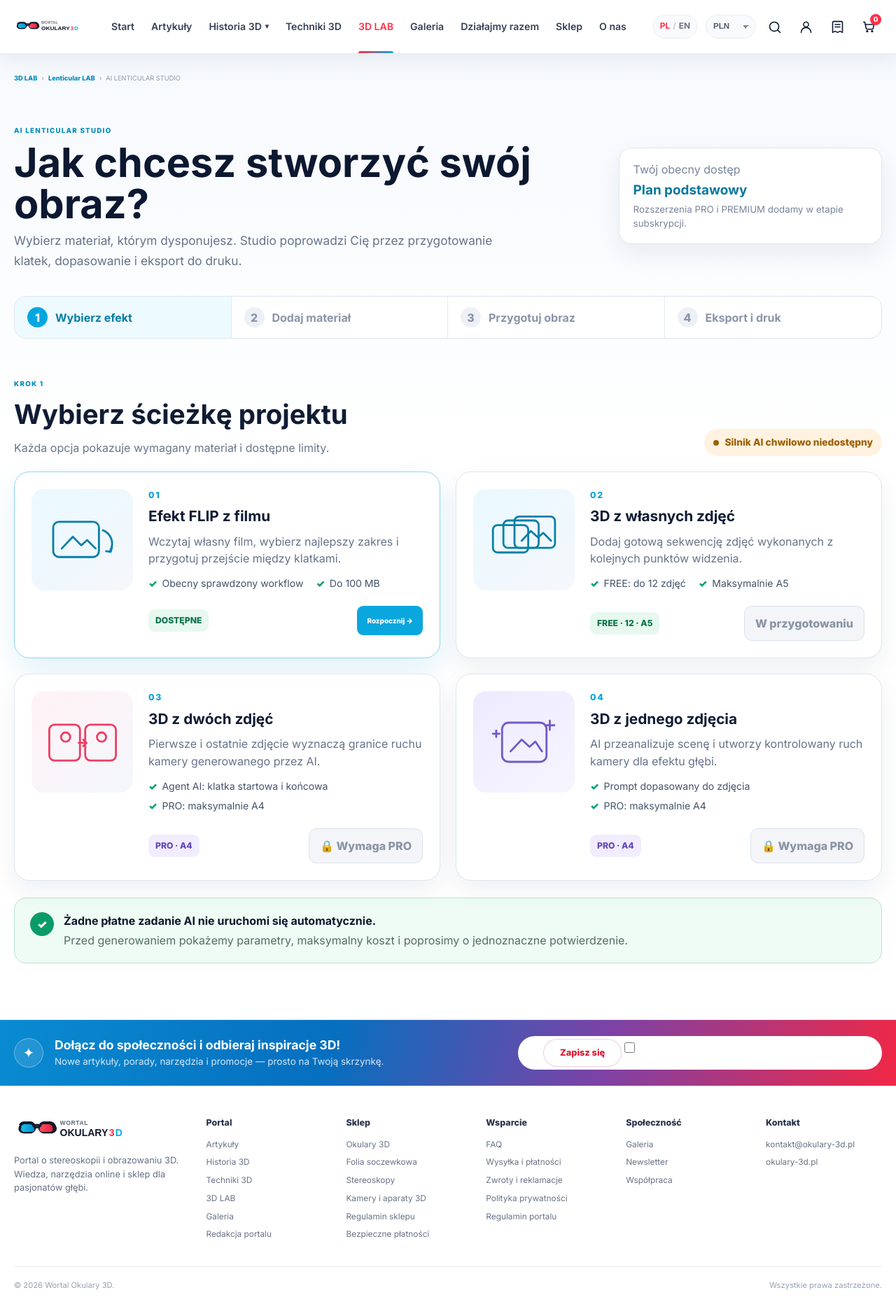
After one commit to DarekK1970/okulary-3d, a Laravel app: page /pl/lab/lenticular/studio in a window 1280 px wide. The commit adds this page. Shown: the whole page at 70% size. Run offline with Laravel 12, Linux system fonts and the light colour scheme; a user stored in the database is signed in; data comes from the database, SQL or seed files in the repository; data that the repository does not hold is empty; style sheets or scripts are compiled from the project's sources; some libraries are stand-ins or nearby versions.

Commit message:
Add AI Lenticular Studio project selector

```diff
--- a/app/Http/Controllers/LabController.php
+++ b/app/Http/Controllers/LabController.php
@@ -2,6 +2,9 @@
 
 namespace App\Http\Controllers;
 
+use App\Models\User;
+use App\Services\FalAiSettingsService;
+use Illuminate\Http\Request;
 use Illuminate\View\View;
 
 class LabController extends Controller
@@ -26,6 +29,14 @@ class LabController extends Controller
         return view('lab.lenticular');
     }
 
+    public function lenticularStudio(Request $request, string $locale, FalAiSettingsService $settings): View
+    {
+        return view('lab.lenticular-studio', [
+            'falReady' => $settings->configured(),
+            'accessPlan' => $request->user()?->role === User::ROLE_SUPER_ADMIN ? 'premium' : 'free',
+        ]);
+    }
+
     public function mpo(string $locale): View
     {
         return view('lab.mpo');
--- /dev/null
+++ b/lang/pl/lenticular_studio.php
@@ -0,0 +1,22 @@
+<?php
+
+return [
+    'open' => 'Otwórz AI LENTICULAR STUDIO',
+    'meta_title' => 'AI LENTICULAR STUDIO',
+    'meta_description' => 'Wybierz sposób przygotowania obrazu lentikularnego z filmu, sekwencji albo zdjęć wspomaganych przez AI.',
+    'title' => 'Jak chcesz stworzyć swój obraz?',
+    'description' => 'Wybierz materiał, którym dysponujesz. Studio poprowadzi Cię przez przygotowanie klatek, dopasowanie i eksport do druku.',
+    'your_plan' => 'Twój obecny dostęp', 'free_plan' => 'Plan podstawowy', 'free_plan_help' => 'Rozszerzenia PRO i PREMIUM dodamy w etapie subskrypcji.',
+    'premium_plan' => 'Plan PREMIUM', 'premium_plan_help' => 'Pełny dostęp do funkcji oraz najwyższe bezpieczne limity technologiczne.',
+    'progress_label' => 'Etapy projektu', 'progress' => ['choose' => 'Wybierz efekt', 'material' => 'Dodaj materiał', 'prepare' => 'Przygotuj obraz', 'print' => 'Eksport i druk'],
+    'choose_kicker' => 'KROK 1', 'choose_title' => 'Wybierz ścieżkę projektu', 'choose_help' => 'Każda opcja pokazuje wymagany materiał i dostępne limity.',
+    'ai_ready' => 'Silnik AI gotowy', 'ai_unavailable' => 'Silnik AI chwilowo niedostępny', 'available_now' => 'DOSTĘPNE', 'start' => 'Rozpocznij', 'in_preparation' => 'W przygotowaniu', 'requires_pro' => 'Wymaga PRO',
+    'paths' => [
+        'flip' => ['title' => 'Efekt FLIP z filmu', 'description' => 'Wczytaj własny film, wybierz najlepszy zakres i przygotuj przejście między klatkami.', 'feature_1' => 'Obecny sprawdzony workflow', 'feature_2' => 'Do 100 MB'],
+        'sequence' => ['title' => '3D z własnych zdjęć', 'description' => 'Dodaj gotową sekwencję zdjęć wykonanych z kolejnych punktów widzenia.', 'feature_1' => 'FREE: do 12 zdjęć', 'feature_2' => 'Maksymalnie A5'],
+        'pair' => ['title' => '3D z dwóch zdjęć', 'description' => 'Pierwsze i ostatnie zdjęcie wyznaczą granice ruchu kamery generowanego przez AI.', 'feature_1' => 'Agent AI: klatka startowa i końcowa', 'feature_2' => 'PRO: maksymalnie A4'],
+        'single' => ['title' => '3D z jednego zdjęcia', 'description' => 'AI przeanalizuje scenę i utworzy kontrolowany ruch kamery dla efektu głębi.', 'feature_1' => 'Prompt dopasowany do zdjęcia', 'feature_2' => 'PRO: maksymalnie A4'],
+    ],
+    'cost_title' => 'Żadne płatne zadanie AI nie uruchomi się automatycznie.',
+    'cost_help' => 'Przed generowaniem pokażemy parametry, maksymalny koszt i poprosimy o jednoznaczne potwierdzenie.',
+];
--- /dev/null
+++ b/resources/views/lab/lenticular-studio.blade.php
@@ -0,0 +1,79 @@
+@extends('layouts.app')
+
+@section('title', __('lenticular_studio.meta_title').' — '.__('site.title'))
+@section('meta_description', __('lenticular_studio.meta_description'))
+
+@push('head')
+    @vite(['resources/css/lab.css', 'resources/css/lenticular-studio.css'])
+@endpush
+
+@section('content')
+<section class="studio-page">
+    <div class="site-container">
+        <nav class="lab-breadcrumbs">
+            <a href="{{ route('lab.index', ['locale' => app()->getLocale()]) }}">3D LAB</a><span>›</span>
+            <a href="{{ route('lab.lenticular', ['locale' => app()->getLocale()]) }}">{{ __('lab.lenticular.title') }}</a><span>›</span>
+            <span>AI LENTICULAR STUDIO</span>
+        </nav>
+
+        <header class="studio-hero">
+            <div>
+                <span class="lab-kicker">AI LENTICULAR STUDIO</span>
+                <h1>{{ __('lenticular_studio.title') }}</h1>
+                <p>{{ __('lenticular_studio.description') }}</p>
+            </div>
+            <div class="studio-account-card">
+                <span>{{ __('lenticular_studio.your_plan') }}</span>
+                <strong>{{ $accessPlan === 'premium' ? __('lenticular_studio.premium_plan') : __('lenticular_studio.free_plan') }}</strong>
+                <small>{{ $accessPlan === 'premium' ? __('lenticular_studio.premium_plan_help') : __('lenticular_studio.free_plan_help') }}</small>
+            </div>
+        </header>
+
+        <div class="studio-progress" aria-label="{{ __('lenticular_studio.progress_label') }}">
+            <div class="is-active"><span>1</span><strong>{{ __('lenticular_studio.progress.choose') }}</strong></div>
+            <div><span>2</span><strong>{{ __('lenticular_studio.progress.material') }}</strong></div>
+            <div><span>3</span><strong>{{ __('lenticular_studio.progress.prepare') }}</strong></div>
+            <div><span>4</span><strong>{{ __('lenticular_studio.progress.print') }}</strong></div>
+        </div>
+
+        <div class="studio-section-heading">
+            <div><span class="lab-kicker">{{ __('lenticular_studio.choose_kicker') }}</span><h2>{{ __('lenticular_studio.choose_title') }}</h2><p>{{ __('lenticular_studio.choose_help') }}</p></div>
+            <span class="studio-api-state {{ $falReady ? 'is-ready' : '' }}"><i></i>{{ $falReady ? __('lenticular_studio.ai_ready') : __('lenticular_studio.ai_unavailable') }}</span>
+        </div>
+
+        <div class="studio-path-grid">
+            <article class="studio-path-card is-available">
+                <div class="studio-path-visual is-flip" aria-hidden="true">
+                    <svg viewBox="0 0 120 90"><rect x="15" y="17" width="70" height="54" rx="9"/><path d="M28 58l17-18 13 13 9-8 13 13"/><path d="M91 30c13 5 18 20 11 32"/><path d="M96 62l7 1 2-7"/></svg>
+                </div>
+                <div class="studio-path-number">01</div><h3>{{ __('lenticular_studio.paths.flip.title') }}</h3><p>{{ __('lenticular_studio.paths.flip.description') }}</p>
+                <ul><li>{{ __('lenticular_studio.paths.flip.feature_1') }}</li><li>{{ __('lenticular_studio.paths.flip.feature_2') }}</li></ul>
+                <div class="studio-path-footer"><span class="studio-plan-tag is-free">{{ __('lenticular_studio.available_now') }}</span><a class="lab-primary-button" href="{{ route('lab.projects.create', ['locale' => app()->getLocale()]) }}">{{ __('lenticular_studio.start') }} →</a></div>
+            </article>
+
+            <article class="studio-path-card is-planned">
+                <div class="studio-path-visual is-sequence" aria-hidden="true"><svg viewBox="0 0 120 90"><rect x="12" y="22" width="54" height="42" rx="7"/><rect x="28" y="15" width="54" height="42" rx="7"/><rect x="45" y="9" width="62" height="48" rx="7"/><path d="M56 46l14-15 11 10 8-7 12 12"/></svg></div>
+                <div class="studio-path-number">02</div><h3>{{ __('lenticular_studio.paths.sequence.title') }}</h3><p>{{ __('lenticular_studio.paths.sequence.description') }}</p>
+                <ul><li>{{ __('lenticular_studio.paths.sequence.feature_1') }}</li><li>{{ __('lenticular_studio.paths.sequence.feature_2') }}</li></ul>
+                <div class="studio-path-footer"><span class="studio-plan-tag is-free">FREE · 12 · A5</span><button type="button" disabled>{{ __('lenticular_studio.in_preparation') }}</button></div>
+            </article>
+
+            <article class="studio-path-card is-locked">
+                <div class="studio-path-visual is-pair" aria-hidden="true"><svg viewBox="0 0 120 90"><rect x="9" y="18" width="47" height="55" rx="8"/><rect x="64" y="18" width="47" height="55" rx="8"/><circle cx="34" cy="37" r="7"/><circle cx="89" cy="37" r="7"/><path d="M54 46h12m-5-5 5 5-5 5"/></svg></div>
+                <div class="studio-path-number">03</div><h3>{{ __('lenticular_studio.paths.pair.title') }}</h3><p>{{ __('lenticular_studio.paths.pair.description') }}</p>
+                <ul><li>{{ __('lenticular_studio.paths.pair.feature_1') }}</li><li>{{ __('lenticular_studio.paths.pair.feature_2') }}</li></ul>
+                <div class="studio-path-footer"><span class="studio-plan-tag">{{ $accessPlan === 'premium' ? 'PREMIUM' : 'PRO · A4' }}</span><button type="button" disabled>@if($accessPlan !== 'premium')<span>🔒</span>@endif {{ $accessPlan === 'premium' ? __('lenticular_studio.in_preparation') : __('lenticular_studio.requires_pro') }}</button></div>
+            </article>
+
+            <article class="studio-path-card is-locked">
+                <div class="studio-path-visual is-ai" aria-hidden="true"><svg viewBox="0 0 120 90"><rect x="26" y="15" width="68" height="60" rx="10"/><path d="M39 59l17-18 12 11 9-8 10 15"/><path d="M99 12v14m-7-7h14M17 27v10m-5-5h10"/></svg></div>
+                <div class="studio-path-number">04</div><h3>{{ __('lenticular_studio.paths.single.title') }}</h3><p>{{ __('lenticular_studio.paths.single.description') }}</p>
+                <ul><li>{{ __('lenticular_studio.paths.single.feature_1') }}</li><li>{{ __('lenticular_studio.paths.single.feature_2') }}</li></ul>
+                <div class="studio-path-footer"><span class="studio-plan-tag">{{ $accessPlan === 'premium' ? 'PREMIUM' : 'PRO · A4' }}</span><button type="button" disabled>@if($accessPlan !== 'premium')<span>🔒</span>@endif {{ $accessPlan === 'premium' ? __('lenticular_studio.in_preparation') : __('lenticular_studio.requires_pro') }}</button></div>
+            </article>
+        </div>
+
+        <aside class="studio-cost-note"><span>✓</span><div><strong>{{ __('lenticular_studio.cost_title') }}</strong><p>{{ __('lenticular_studio.cost_help') }}</p></div></aside>
+    </div>
+</section>
+@endsection
--- a/resources/views/lab/lenticular.blade.php
+++ b/resources/views/lab/lenticular.blade.php
@@ -59,7 +59,7 @@
             <a href="#wizard">{{ __('lab.lenticular.nav.wizard') }}</a>
         </nav>
 
-        <p><a class="lab-primary-button" href="{{ auth()->check() ? route('lab.projects.create', ['locale' => app()->getLocale()]) : route('login', ['locale' => app()->getLocale()]) }}">{{ __('lenticular_projects.open') }}</a></p>
+        <p><a class="lab-primary-button" href="{{ auth()->check() ? route('lab.lenticular.studio', ['locale' => app()->getLocale()]) : route('login', ['locale' => app()->getLocale()]) }}">{{ __('lenticular_studio.open') }}</a></p>
 
         <section class="lenticular-panel" id="interlacer">
             <div class="lenticular-panel-heading">
--- a/routes/web.php
+++ b/routes/web.php
@@ -151,6 +151,9 @@ Route::prefix('{locale}')
 
         Route::get('/lab/lenticular', [LabController::class, 'lenticular'])
             ->name('lab.lenticular');
+        Route::get('/lab/lenticular/studio', [LabController::class, 'lenticularStudio'])
+            ->middleware('auth')
+            ->name('lab.lenticular.studio');
         Route::middleware('auth')->prefix('/lab/lenticular/projects')->name('lab.projects.')->group(function (): void {
             Route::get('/create', [LenticularProjectController::class, 'create'])->name('create');
             Route::post('/', [LenticularProjectController::class, 'store'])->name('store');
--- a/vite.config.js
+++ b/vite.config.js
@@ -21,6 +21,7 @@ export default defineConfig({
                 'resources/css/shop.css',
                 'resources/css/lab.css',
                 'resources/css/lenticular-lab.css',
+                'resources/css/lenticular-studio.css',
                 'resources/css/advanced-stereo-lab.css',
                 'resources/css/gallery.css',
                 'resources/css/archive.css',
```
Also changed, not shown: lang/en/lenticular_studio.php (added, +18 -0 lines), tests/Feature/LenticularStudioFrontendTest.php (added, +69 -0 lines), resources/css/lenticular-studio.css (added).
